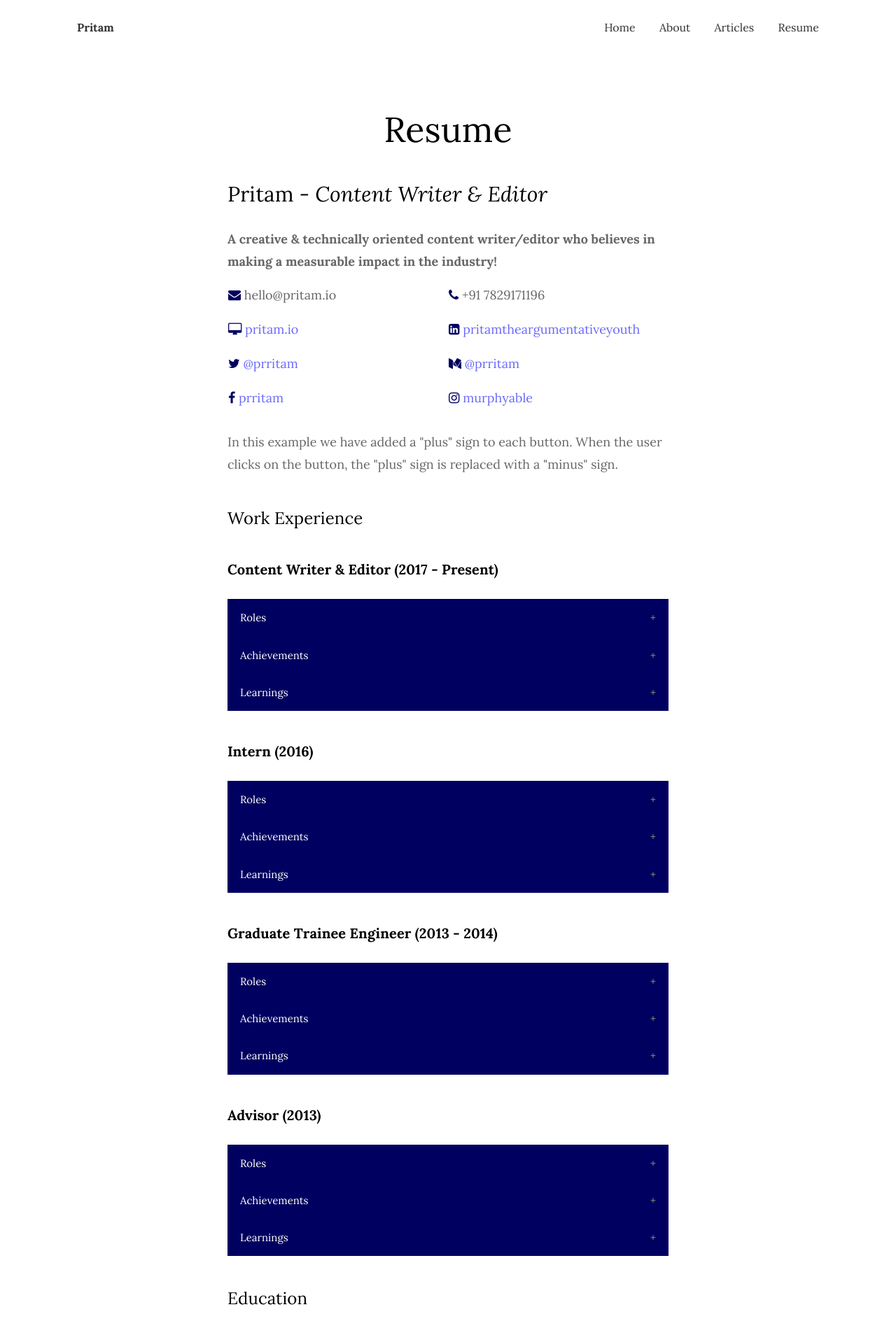
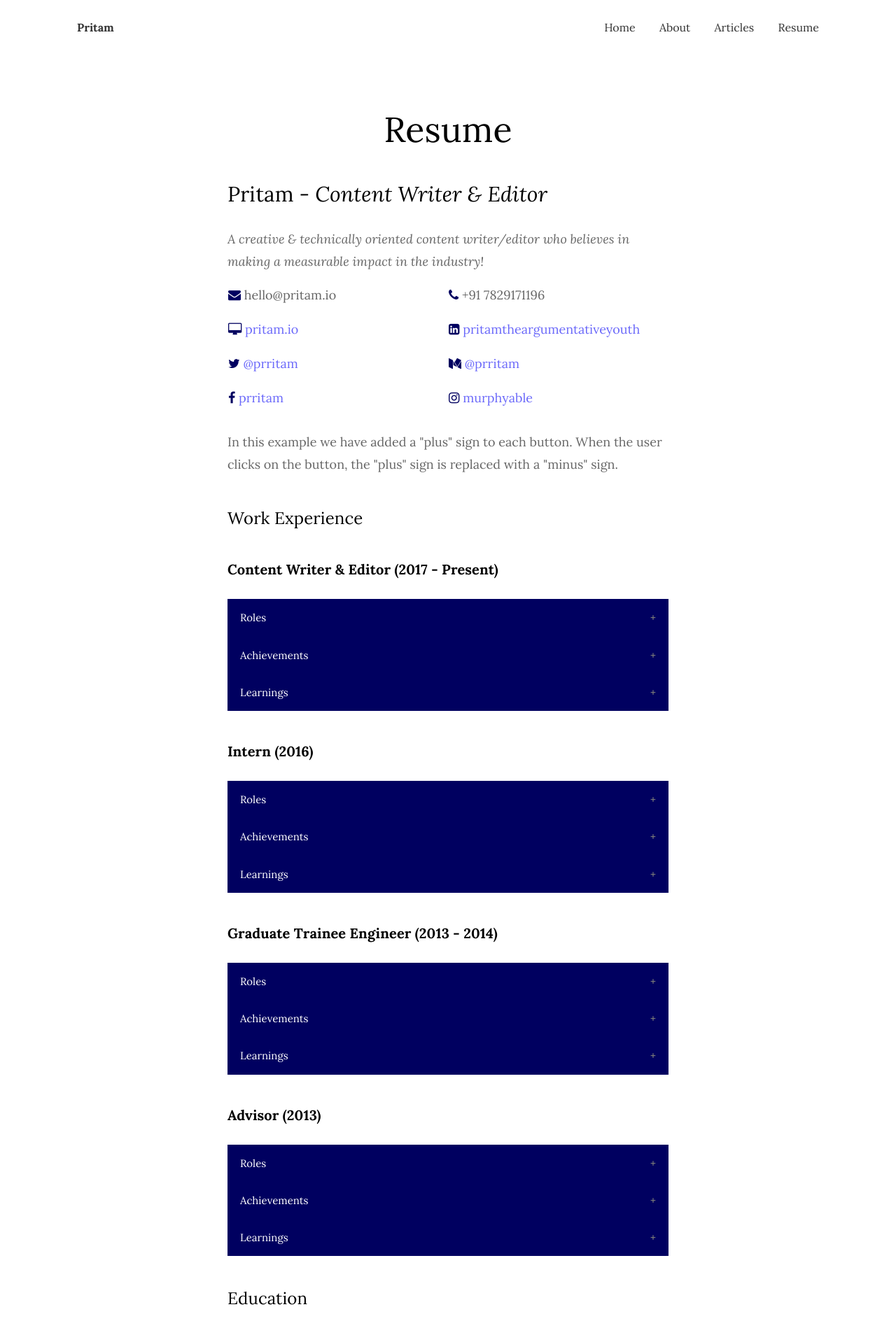
Before and after one commit to argumentativeyouth/pritams-portfolio, a Jekyll site: the page built from _pages/resume.md, in a window 1280 px wide. Shown: the top 1918 px of the page at 70% size. Built offline with Jekyll 4.4.1, drawn with Linux system fonts in a browser that asks for light colours.

```diff
--- a/_pages/resume.md
+++ b/_pages/resume.md
@@ -50,7 +50,7 @@ image:
 <body>
 
 <h2>Pritam - <em>Content Writer & Editor</em></h2>
-<p><strong>A creative & technically oriented content writer/editor who believes in making a measurable impact in the industry!</strong></p>
+<p><em>A creative & technically oriented content writer/editor who believes in making a measurable impact in the industry!</em></p>
 <table style="width:100%">
   <tr>
     <td width="50%"> <p><i class="fa fa-envelope" style="color:#000060;"></i> hello@pritam.io</p></td>
```
